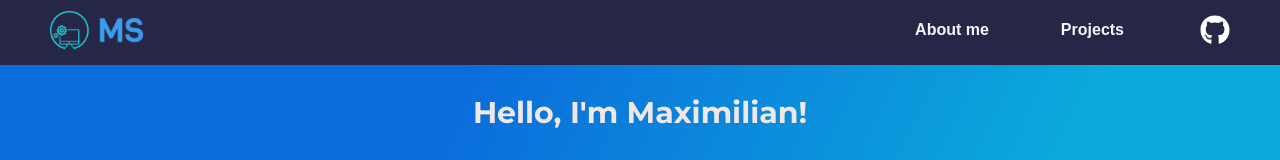
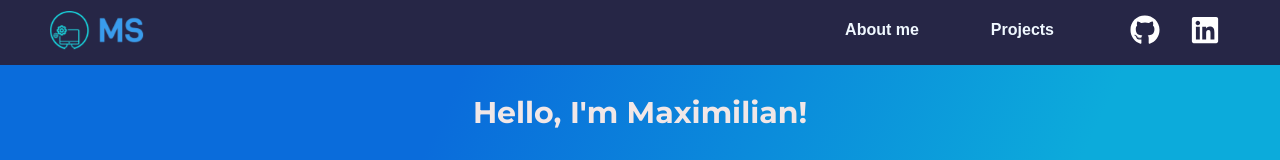
Before and after one commit to Maxwell929/my-website-renew, a React (Create React App) app: page / in a window 1280 px wide. Shown: the top 160 px of the page. Built offline with nearby package versions, Linux system fonts and the light colour scheme.

Commit message:
added linkedin logo in nav

```diff
--- a/src/components/Navbar/nav.css
+++ b/src/components/Navbar/nav.css
@@ -29,8 +29,12 @@
     width: auto;
     height: 30px;
     color: #fff;
-    margin: 10px 0 0 40px;
-    margin-right: 20px;
+    margin: 10px 0 0 0px;
+    margin-right: 30px;
+}
+
+.container-logos{
+margin-left: 40px;
 }
 
 .logos-nav:hover {
--- a/src/components/Navbar/nav.js
+++ b/src/components/Navbar/nav.js
@@ -1,36 +1,37 @@
 import React from "react";
-import { useState } from "react";
 import data from "./../../data.json";
 import "./nav.css";
-import { Link } from "react-scroll";
+import {Link} from "react-scroll";
 import Fade from 'react-reveal/Fade';
 import logo from "./logo_small.png";
-import { FaGithub } from 'react-icons/fa';
-
-
+import {FaGithub, FaLinkedin} from 'react-icons/fa';
 
 
 const Navbar = () => {
     return (
         <section className="nav">
             <Fade top duration={1000} delay={0} distance="50px">
-        <Link to="header" smooth duration={1000} smooth={true}><img src={logo} alt={logo} className="logo"></img>
+                <Link to="header" smooth duration={1000} smooth={true}><img src={logo} alt={logo}
+                                                                            className="logo"></img>
                 </Link>
             </Fade>
             <div className="nav-links">
                 <Fade top duration={1000} delay={0} distance="50px">
-          <Link to="about" smooth duration={1000} smooth={true}><button class="btn-4"><span>{data.nav1}</span></button>
+                    <Link to="about" smooth duration={1000} smooth={true}>
+                        <button class="btn-4"><span>{data.nav1}</span></button>
                     </Link>
                 </Fade>
                 <Fade top duration={1000} delay={300} distance="50px">
-          <Link to="projects" smooth duration={1000} smooth={true}> <button class="btn-4"><span>{data.nav2}</span></button>
+                    <Link to="projects" smooth duration={1000} smooth={true}>
+                        <button class="btn-4"><span>{data.nav2}</span></button>
                     </Link>
                 </Fade>
-        <Fade top duration={1000} delay={300} distance="50px">
-          <a href={data.nav_github} rel="noopener" target={"_blank"}><FaGithub className="logos-nav" /></a>
-        </Fade>
+                <div className="container-logos">
+                        <a href={data.nav_github} rel="noopener" target={"_blank"}><FaGithub className="logos-nav"/></a>
+                        <a href={data.nav_linkedIn} rel="noopener" target={"_blank"}><FaLinkedin className="logos-nav"/></a>
+                </div>
 
-      </div >
+            </div>
 
 
         </section>
--- a/src/data.json
+++ b/src/data.json
@@ -2,6 +2,7 @@
   "nav1": "About me",
   "nav2": "Projects",
   "nav_github": "https://github.com/Maxwell929",
+  "nav_linkedIn": "https://www.linkedin.com/in/maximilian-stelzl-8022b0225/",
   "p1": "Hello, I'm Maximilian!",
   "p2": "Welcome to my website!",
   "loop": [
@@ -32,7 +33,7 @@
       "type": "Webpage"
     },
     {
-      "id": "3",
+      "id": "2",
       "title": " Karriere_at Web-Scraper",
       "year": "2021",
       "img": "karriere-at.png",
@@ -42,7 +43,7 @@
       "website": ""
     },
     {
-      "id": "4",
+      "id": "3",
       "title": "Rock, Paper Scissors Game",
       "year": "2021",
       "desc": "My very first Mini-Project made with HTML, CSS and Vanilla-JavaScript. Try it out and play a round!",
```
Lines whose indentation alone changed are shown as unchanged.
